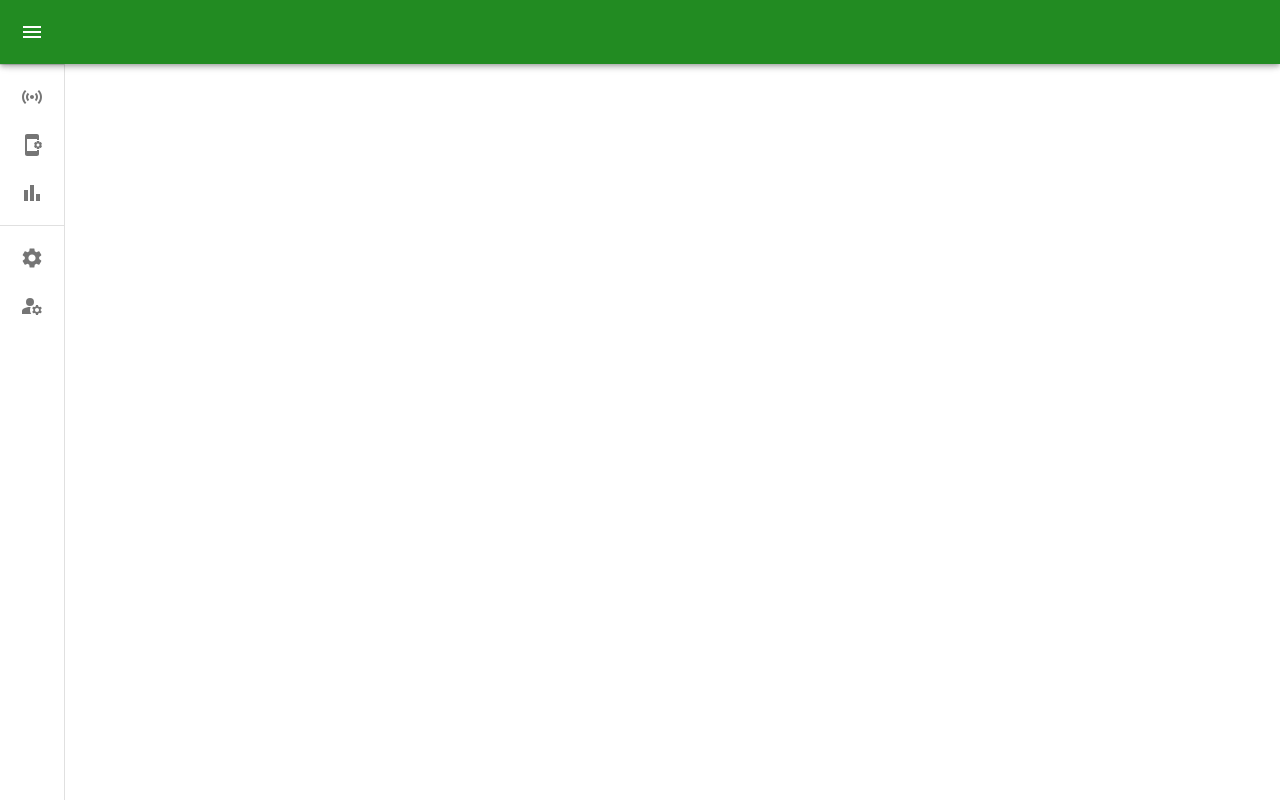
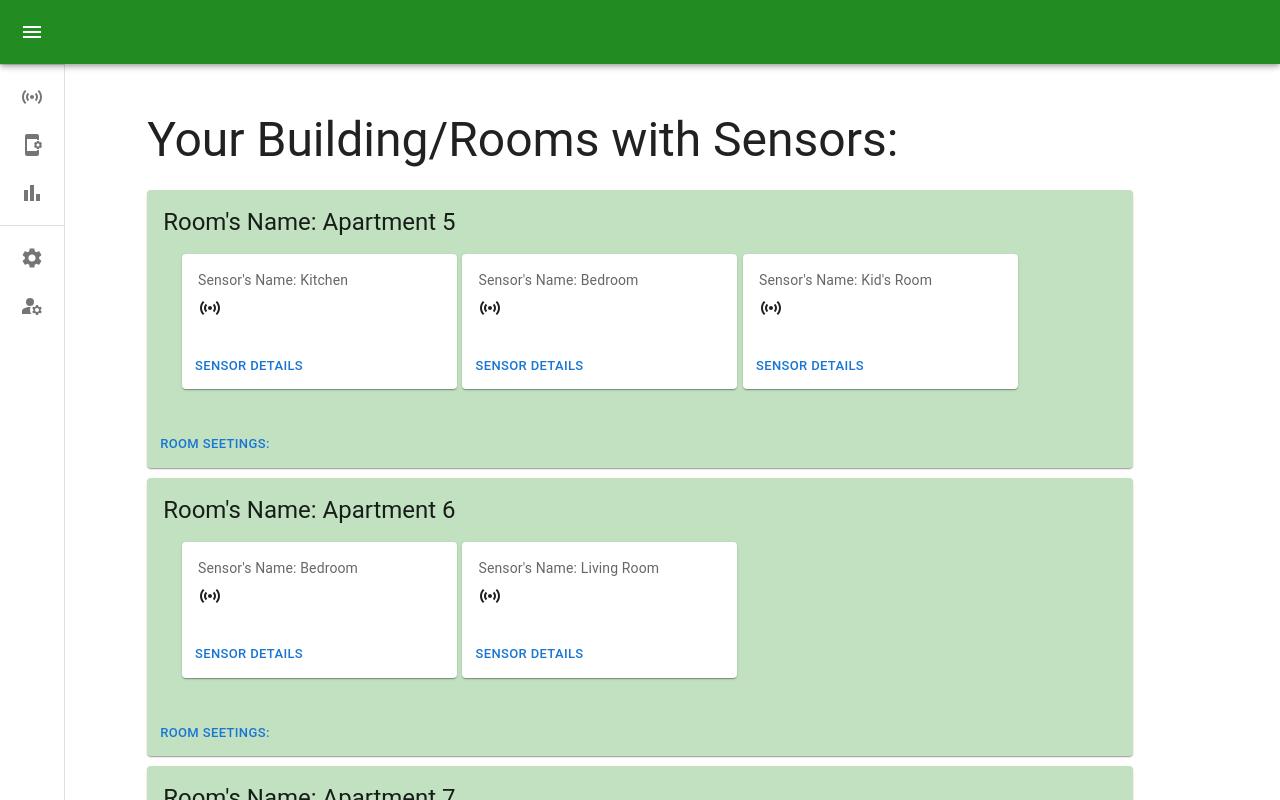
Before and after one commit to DianaZaha/AeroSense_FrontEnd, a React (Create React App) app: page /sensors in a window 1280 px wide. Shown: the top 800 px of the page. Built offline with nearby package versions, Linux system fonts and the light colour scheme.

Commit message:
added rooms page

```diff
--- a/src/App.jsx
+++ b/src/App.jsx
@@ -9,6 +9,7 @@ import UserSensorStatistics from './UserSensorStatistics/UserSensorStatistics';
 import {Box, Container, CssBaseline, createTheme} from '@mui/material'
 import { ThemeProvider } from '@emotion/react';
 import SideBarComponent from './Diana/SensorHomePage/SideBarComponent/SideBarComponent';
+import SensorHomePage from './Diana/SensorHomePage/SensorHomePage';
 
 const mdTheme = createTheme();
 
@@ -24,10 +25,11 @@ function App() {
             <Route exact={true} path="/user" element={<HomePageUserAccount/>}/>
             <Route exact={true} path="/create" element={<CreateAccount/>}/>
             <Route exact={true} path="/sensor" element={<UserSensorStatistics/>}/>
+            <Route exact={true} path="/sensors" element={<SensorHomePage/>}/>
           </Routes>
         </Container>
       </Box>
-      <SideBarComponent/>
+
     </ThemeProvider>
   )
 }
--- a/src/Diana/SensorHomePage/RoomCard/RoomCard.jsx
+++ b/src/Diana/SensorHomePage/RoomCard/RoomCard.jsx
@@ -1,41 +1,39 @@
 import * as React from 'react';
-import Box from '@mui/material/Box';
 import Card from '@mui/material/Card';
 import CardActions from '@mui/material/CardActions';
 import CardContent from '@mui/material/CardContent';
 import Button from '@mui/material/Button';
 import Typography from '@mui/material/Typography';
+import SensorCard from '../SensorCard/SensorCard';
+import {Grid, Box, Container } from '@mui/material';
+import { styled } from '@mui/material/styles';
+import Paper from '@mui/material/Paper';
 
-const bull = (
-  <Box
-    component="span"
-    sx={{ display: 'inline-block', mx: '2px', transform: 'scale(0.8)' }}
-  >
-    •
-  </Box>
-);
 
-export default function RoomCard() {
+const Item = styled(Paper)(({ theme }) => ({
+  backgroundColor: theme.palette.mode === 'dark' ? '#1A2027' : '#fff',
+  ...theme.typography.body2,
+  padding: theme.spacing(1),
+  textAlign: 'center',
+  color: theme.palette.text.secondary,
+}));
+
+export default function RoomCard({Name, senorList}) {
   return (
-    <Card sx={{ minWidth: 275 }}>
+    <Card sx={{ minWidth: 275 , background: "#C1E1C1"}}>
       <CardContent>
-        <Typography sx={{ fontSize: 14 }} color="text.secondary" gutterBottom>
-          Word of the Day
+        <Typography variant="h5" component="div">
+          Room's Name: {Name}
         </Typography>
-        <Typography variant="h5" component="div">
-          be{bull}nev{bull}o{bull}lent
-        </Typography>
-        <Typography sx={{ mb: 1.5 }} color="text.secondary">
-          adjective
-        </Typography>
-        <Typography variant="body2">
-          well meaning and kindly.
-          <br />
-          {'"a benevolent smile"'}
-        </Typography>
+        <Box sx={{  display: 'flex', flexWrap: 'wrap', flexDirection: 'row', p: 1, m: 1,}}>
+        {senorList.map(element => (
+          <Box sx={{ paddingX:'0.3%'}}> <SensorCard Name={element}/></Box>
+        ))
+      }
+        </Box>
       </CardContent>
       <CardActions>
-        <Button size="small">Learn More</Button>
+        <Button size="small">Room Seetings:</Button>
       </CardActions>
     </Card>
   );
--- a/src/Diana/SensorHomePage/SensorCard/SensorCard.jsx
+++ b/src/Diana/SensorHomePage/SensorCard/SensorCard.jsx
@@ -5,37 +5,19 @@ import CardActions from '@mui/material/CardActions';
 import CardContent from '@mui/material/CardContent';
 import Button from '@mui/material/Button';
 import Typography from '@mui/material/Typography';
+import SensorsIcon from '@mui/icons-material/Sensors';
 
-const bull = (
-  <Box
-    component="span"
-    sx={{ display: 'inline-block', mx: '2px', transform: 'scale(0.8)' }}
-  >
-    •
-  </Box>
-);
-
-export default function SensorCard() {
+export default function SensorCard({Name}) {
   return (
     <Card sx={{ minWidth: 275 }}>
       <CardContent>
         <Typography sx={{ fontSize: 14 }} color="text.secondary" gutterBottom>
-          Word of the Day
+          Sensor's Name: {Name}
         </Typography>
-        <Typography variant="h5" component="div">
-          be{bull}nev{bull}o{bull}lent
-        </Typography>
-        <Typography sx={{ mb: 1.5 }} color="text.secondary">
-          adjective
-        </Typography>
-        <Typography variant="body2">
-          well meaning and kindly.
-          <br />
-          {'"a benevolent smile"'}
-        </Typography>
+        <SensorsIcon></SensorsIcon>
       </CardContent>
       <CardActions>
-        <Button size="small">Learn More</Button>
+        <Button size="small">Sensor Details</Button>
       </CardActions>
     </Card>
   );
--- a/src/Diana/SensorHomePage/SensorHomePage.jsx
+++ b/src/Diana/SensorHomePage/SensorHomePage.jsx
@@ -1,20 +1,36 @@
-import React from 'react'
+import React from 'react';
+import { Box, Container, CssBaseline } from '@mui/material'
+import SideBarComponent from './SideBarComponent/SideBarComponent';
+import RoomCard from './RoomCard/RoomCard';
+import Typography from '@mui/material/Typography';
+
+const RoomList = [
+    ["Apartment 5", ["Kitchen", "Bedroom", "Kid's Room"]],
+    ["Apartment 6", ["Bedroom", "Living Room"]],
+    ["Apartment 7", ["Brenda's Rooms", "Storage"]]
+];
+
 
 export default function SensorHomePage() {
     return (
-    <ThemeProvider theme={mdTheme}>
-      <Box sx={{display: 'flex'}}>
+        <>
+        <Box sx={{ display: 'flex' }}>
             <CssBaseline />
             <Container maxWidth='xl'>
-          <Routes>
-            <Route exact={true} path="/" element={<HomePage/>}/>
-            <Route exact={true} path="/user" element={<HomePageUserAccount/>}/>
-            <Route exact={true} path="/create" element={<CreateAccount/>}/>
-            <Route exact={true} path="/sensor" element={<UserSensorStatistics/>}/>
-          </Routes>
+                <SideBarComponent />
             </Container>
         </Box>
-      <SideBarComponent/>
-    </ThemeProvider>
+        <Box sx={{ paddingX:'10%', width: '100%' }}>
+            <Typography variant="h3" gutterBottom>
+                Your Building/Rooms with Sensors:
+            </Typography>
+            {
+                RoomList.map(element =>(
+                    <Box sx={{ paddingY:'0.5%'}}> <RoomCard Name={element[0]} senorList={element[1]}/></Box>
+                ))
+            }
+        </Box>
+
+        </>
     )
 }
--- a/src/Diana/SensorHomePage/SideBarComponent/SideBarComponent.jsx
+++ b/src/Diana/SensorHomePage/SideBarComponent/SideBarComponent.jsx
@@ -6,7 +6,6 @@ import MuiAppBar from '@mui/material/AppBar';
 import Toolbar from '@mui/material/Toolbar';
 import List from '@mui/material/List';
 import CssBaseline from '@mui/material/CssBaseline';
-import Typography from '@mui/material/Typography';
 import Divider from '@mui/material/Divider';
 import IconButton from '@mui/material/IconButton';
 import MenuIcon from '@mui/icons-material/Menu';
@@ -19,7 +18,6 @@ import ListItemText from '@mui/material/ListItemText';
 import SensorsIcon from '@mui/icons-material/Sensors';
 import AppSettingsAltIcon from '@mui/icons-material/AppSettingsAlt';
 import BarChartIcon from '@mui/icons-material/BarChart';
-import MainToolbar from '../../../components/MainToolbar/MainToolbar';
 import ManageAccountsIcon from '@mui/icons-material/ManageAccounts';
 import SettingsIcon from '@mui/icons-material/Settings';
 
@@ -186,7 +184,7 @@ export default function SideBarComponent() {
               >
                 <BarChartIcon />
               </ListItemIcon>
-              <ListItemText primary={"Overall Staitstics"} sx={{ opacity: open ? 1 : 0 }} />
+              <ListItemText primary={"Overall Statistics"} sx={{ opacity: open ? 1 : 0 }} />
             </ListItemButton>
           </ListItem>
 
```
Lines whose indentation alone changed are shown as unchanged.
